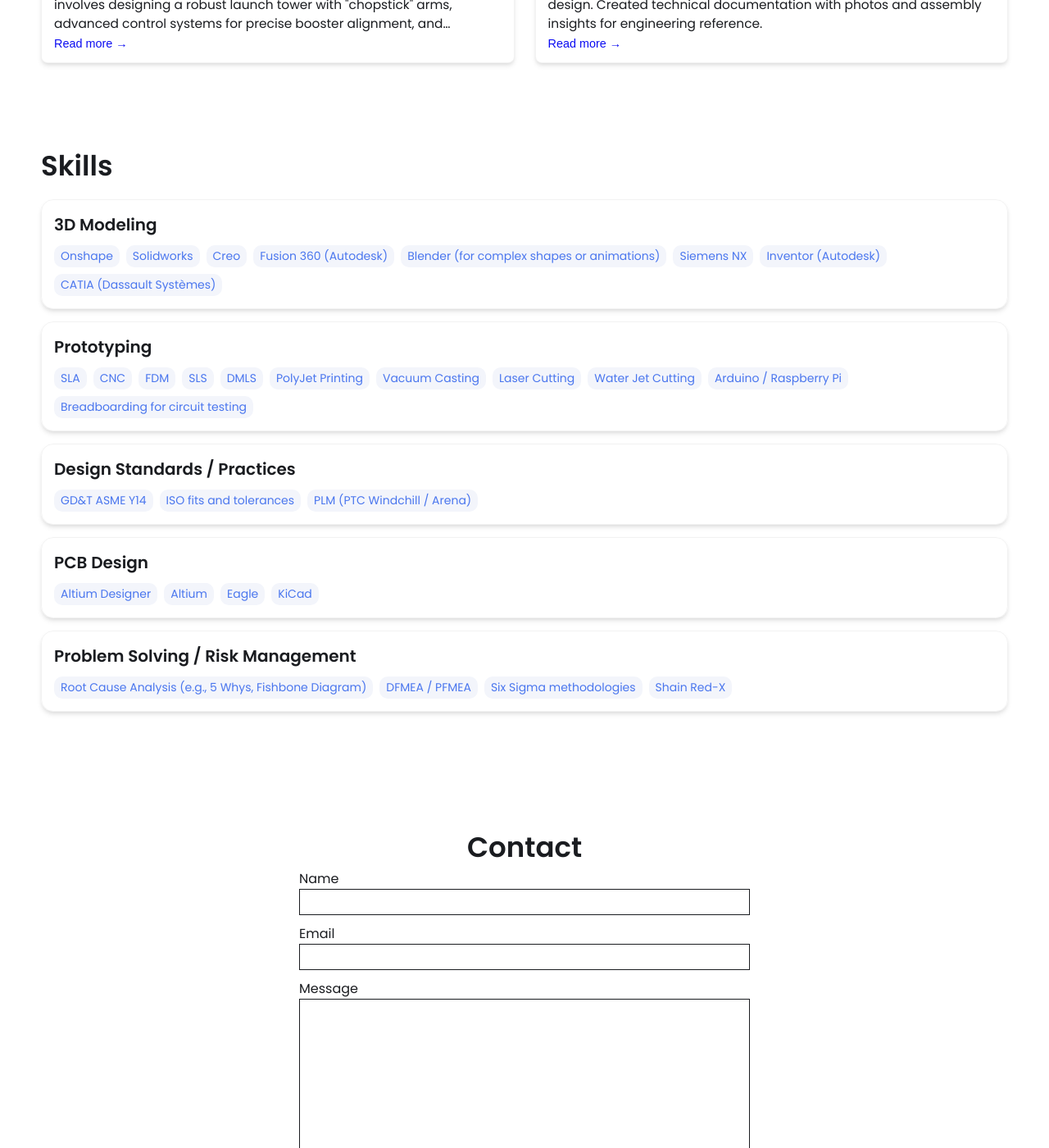
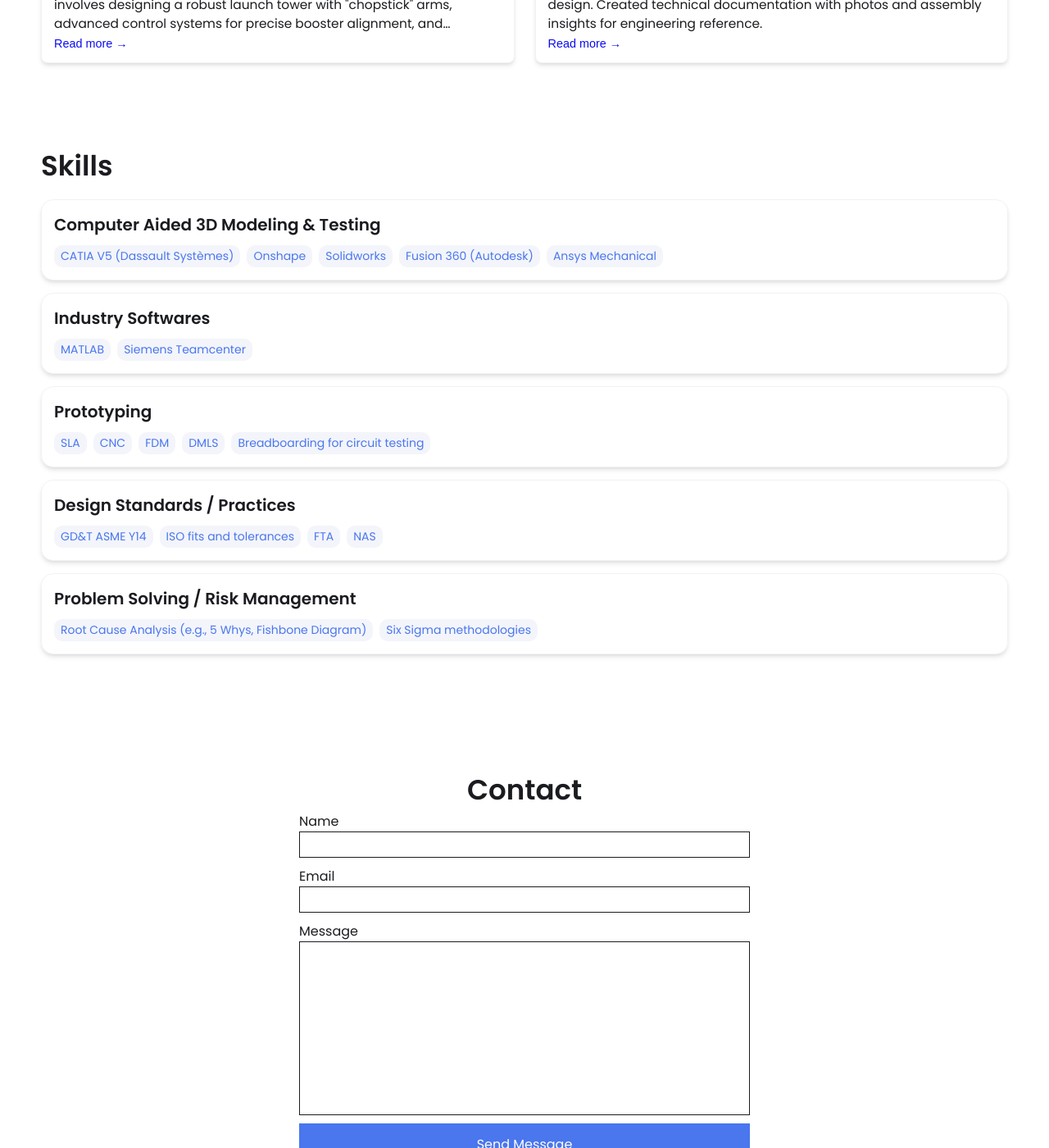
Before and after one commit to rdecata/rdecata.github.io, a Jekyll site: the page built from index.html, in a window 1280 px wide and 1400 px high, scrolled down 1449 px. Shown: the whole window at 82% size. Built offline with Jekyll 4.4.1, drawn with Linux system fonts in a browser that asks for light colours.

Commit message:
Update _config.yml

```diff
--- a/_config.yml
+++ b/_config.yml
@@ -32,8 +32,8 @@ resume-url: https://drive.google.com/file/d/13Z3duVzh-gguPU5r03oJVEE6rV9rd3DS/vi
 
 external-links:    # input only your own url slug. The icons with missing entries will not appear.
   linkedin: robertodecataldo    # https://www.linkedin.com/in/{your url slug}
-  github: leea12    # https://github.com/{your url slug}
-  stackoverflow: test      # https://stackoverflow.com/users/{your url slug}
+  github:     # https://github.com/{your url slug}
+  stackoverflow:       # https://stackoverflow.com/users/{your url slug}
   medium:            # https://medium.com/@{your url slug}
   x-twitter:   # https://x.com/{your url slug}
   threads:            # https://threads.net/@{your url slug}
@@ -45,46 +45,34 @@ external-links:    # input only your own url slug. The icons with missing entrie
 
 # Skills Section - Add the list of your Skills by categories/tools. The indentation for each level needs to be precise.
 skills:
-  - category: 3D Modeling
+  - category: Computer Aided 3D Modeling & Testing
     tools:
+    - CATIA V5 (Dassault Systèmes)
     - Onshape
     - Solidworks
-    - Creo
     - Fusion 360 (Autodesk)
-    - Blender (for complex shapes or animations)
-    - Siemens NX
-    - Inventor (Autodesk)
-    - CATIA (Dassault Systèmes)
+    - Ansys Mechanical
+  - category: Industry Softwares
+    tools:
+    - MATLAB
+    - Siemens Teamcenter
   - category: Prototyping
     tools:
     - SLA
     - CNC
     - FDM
-    - SLS
     - DMLS
-    - PolyJet Printing
-    - Vacuum Casting
-    - Laser Cutting
-    - Water Jet Cutting
-    - Arduino / Raspberry Pi
     - Breadboarding for circuit testing
   - category: Design Standards / Practices
     tools:
     - GD&T ASME Y14
     - ISO fits and tolerances
-    - PLM (PTC Windchill / Arena)
-  - category: PCB Design
-    tools:
-    - Altium Designer
-    - Altium
-    - Eagle
-    - KiCad
+    - FTA
+    - NAS
   - category: Problem Solving / Risk Management
     tools:
     - Root Cause Analysis (e.g., 5 Whys, Fishbone Diagram)
-    - DFMEA / PFMEA
     - Six Sigma methodologies
-    - Shain Red-X
 
 
 # Contact Form Setup. Setup an account and copy over the key. When someone fills out the form, it will be received in your email.
```
